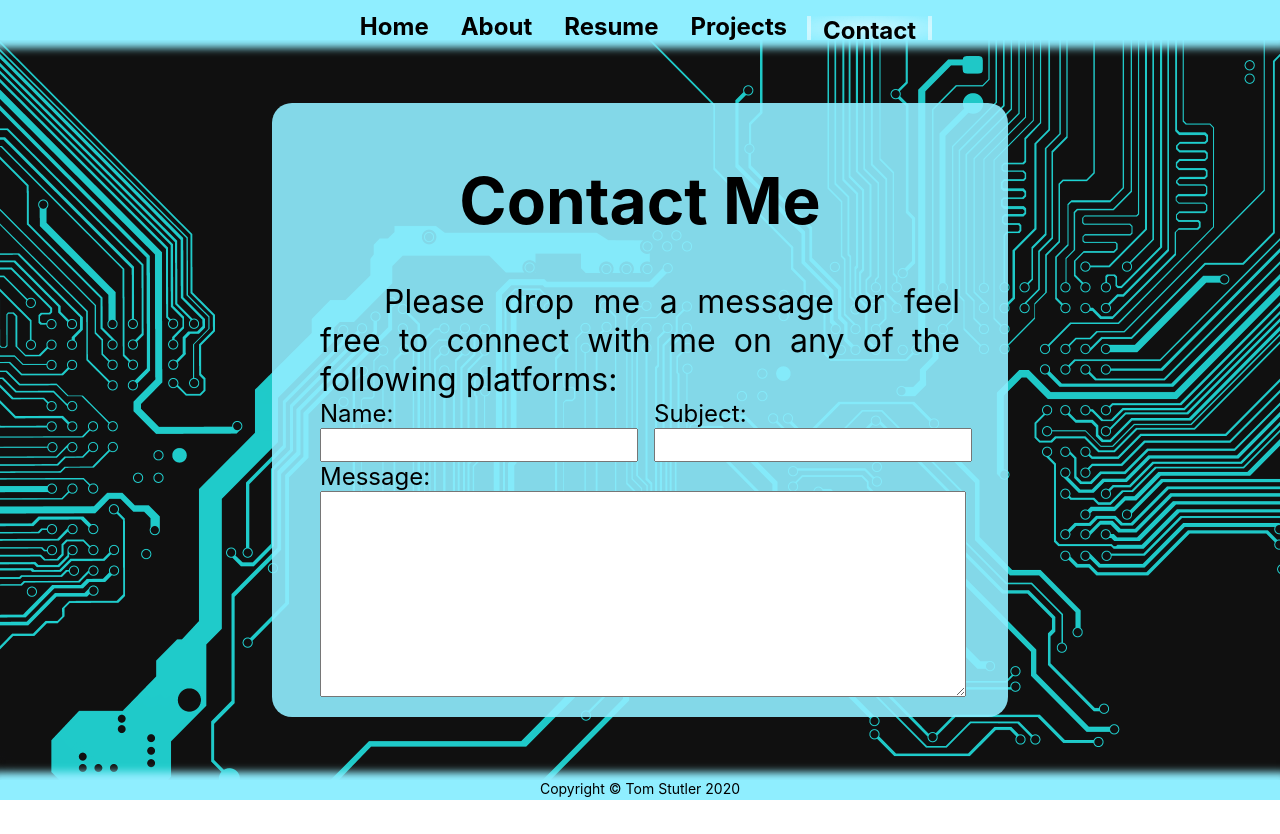
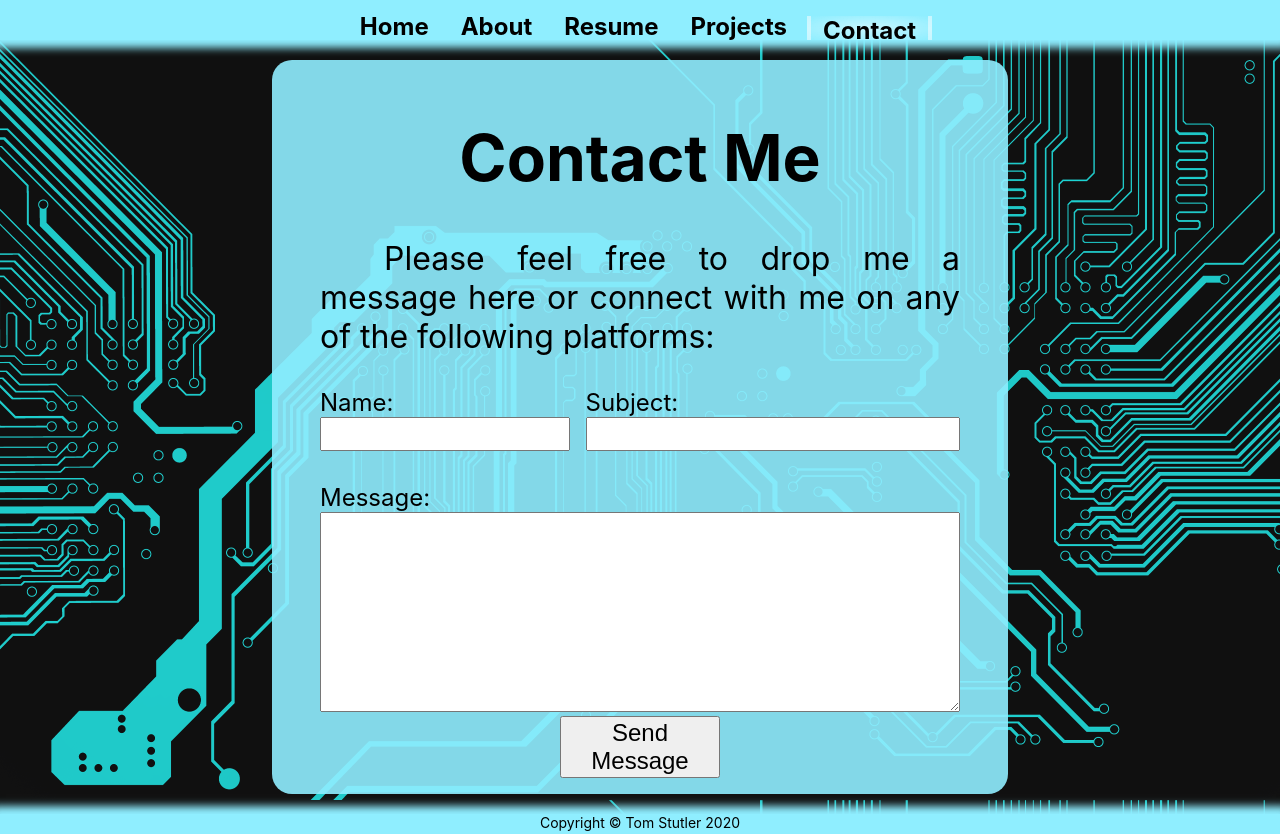
Before and after one commit to MadTofu22/MadTofu22.github.io, a React (Create React App) app: page /#/contact in a window 1280 px wide. Before the commit the page ends 800 px from the top, so only its background shows below. Built offline with nearby package versions, Linux system fonts and the light colour scheme; no server answers.

Commit message:
added emailjs and dotenv to the package bundle. contact form now sends me an email

```diff
--- a/package.json
+++ b/package.json
@@ -3,6 +3,8 @@
   "version": "0.1.0",
   "private": true,
   "dependencies": {
+    "dotenv": "^8.2.0",
+    "emailjs-com": "^2.6.4",
     "react": "^17.0.1",
     "react-dom": "^17.0.1",
     "react-router-dom": "^5.2.0",
--- a/src/components/App/App.css
+++ b/src/components/App/App.css
@@ -66,6 +66,5 @@ footer {
     text-align: justify;
     text-justify: auto;
 	text-indent: 2em;
-	max-width: 80vh;
 	margin: 0% auto;
 }
--- a/src/components/ContactDisplay/Contact.css
+++ b/src/components/ContactDisplay/Contact.css
@@ -2,18 +2,41 @@
 .messageForm {
     display: flex;
     flex-direction: column;
+    width: 100%;
 }
 
 .formTop {
     display: inline-flex;
-}
-
-.formField {
-    margin-right: 1em;
+    justify: space-between;
+    margin: 2em 0em;
+    width: 100%;
+    max-width: 100%;
+    min-width: 100%;
 }
 
 .formInput, .formLabel {
     font-size: 1.5em;
+}
+
+.formButton {
+    align-self: center;
+    font-size: 1.5em;
+    width: 20vh;
+}
+
+#subjectField {
+    width: 60%;
+}
+
+#nameField {
+    width: 40%;
+    margin-right: 1em;
+}
+
+#nameInput, #subjectInput {
+    width: 100%;
+    margin: 0em;
+    box-sizing: border-box;
 }
 
 #messageInput {
@@ -21,4 +44,5 @@
     width: 100%;
     max-width: 100%;
     min-width: 100%;
+    box-sizing: border-box;
 }
--- a/src/components/ContactDisplay/ContactDisplay.js
+++ b/src/components/ContactDisplay/ContactDisplay.js
@@ -1,7 +1,12 @@
 import React, {Component} from 'react';
-import './Contact.css'
+import './Contact.css';
+
+// Import EmailJS and dotenv
+import emailjs, {init} from 'emailjs-com';
+init(process.env.REACT_APP_EMAILJS_USERID);
 
 class ContactDisplay extends Component {
+
     state = {
         nameInput: '',
         subjectInput: '',
@@ -17,63 +22,94 @@ class ContactDisplay extends Component {
         });
     }
 
+    // This function handles sending the email using emailjs when the send message button is clicked
+    handleSubmit = (event) => {
+
+        const templateParams = {
+            from_name: this.state.nameInput,
+            subject: this.state.subjectInput,
+            message: this.state.messageInput,
+        };
+        const serviceId = process.env.REACT_APP_EMAILJS_SERVICEID;
+        const templateId = process.env.REACT_APP_EMAILJS_TEMPLATEID;
+
+        event.preventDefault();
+
+        emailjs
+            .send(serviceId, templateId, templateParams)
+            .then(function(response) {
+                console.log('SUCCESS!', response.status, response.text);
+                event.target.reset();
+                alert('Message sent! Thanks for contacting me!'); // Need to replace with custom modal
+            }, function(error) {
+               console.log('FAILED...', error);
+            });
+    }
+
     render () {
-        console.log(this.state);
+        // console.log(this.state);
 
         return (
             <div className='foreground'>
                 <h1 className='contentHeader contact'>Contact Me</h1>
-                <p className='contentTextBlock contact'>Please drop me a message or feel free to connect with me on any of the following platforms:</p>
-                <form className='messageForm contact'>
+                <p className='contentTextBlock contact'>Please feel free to drop me a message here or  connect with me on any of the following platforms:
+
+                </p>
+                <form
+                className='messageForm contact'
+                onSubmit={event => this.handleSubmit(event)} >
                     <div className='formTop contact'>
-                        <div className='formField contact'>
+                        <div className='formField contact' id='nameField'>
                             <label
                                 htmlFor='nameInput'
-                                className='formLabel contact'
-                            >
+                                className='formLabel contact' >
                                 Name:
                             </label>
                             <br/>
                             <input
                                 className='formInput contact'
+                                name='nameInput'
                                 id='nameInput'
                                 onChange={event => this.handleChange(event, 'name')}
-                            ></input>
+                            />
                         </div>
-                        <div className='formField contact'>
+                        <div className='formField contact' id='subjectField'>
                             <label
                                 htmlFor='subjectInput'
-                                className='formLabel contact'
-                            >
+                                className='formLabel contact' >
                                 Subject:
                             </label>
                             <br/>
                             <input
                                 type='text'
                                 className='formInput contact'
+                                name='subjectInput'
                                 id='subjectInput'
                                 onChange={event => this.handleChange(event, 'subject')}
-                            ></input>
-                        </div>
-                        <div>
-
+                            />
                         </div>
                     </div>
                     <div className='formArea contact'>
                         <label
                             htmlFor='messageInput'
-                            className='formLabel contact'
-                        >
+                            className='formLabel contact' >
                             Message:
                         </label>
                         <br/>
                         <textarea
+                            required
                             className='formInput contact'
+                            name='messageInput'
                             id='messageInput'
                             onChange={event => this.handleChange(event, 'message')}
-                        >
-                        </textarea>
+                        />
                     </div>
+                    <button
+                        className='formButton contact'
+                        type='submit'
+                        name='submitButton' >
+                        Send Message
+                    </button>
                 </form>
             </div>
         );
--- a/src/components/NavBar/NavBar.js
+++ b/src/components/NavBar/NavBar.js
@@ -32,8 +32,8 @@ class NavBar extends Component {
 
         return (
             <>
-                {pages.map(page => {
-                    return <NavButton page={page} />
+                {pages.map((page, index) => {
+                    return <NavButton key={index} page={page} />
                 })}
             </>
         );
--- a/src/components/NavBar/NavButton.js
+++ b/src/components/NavBar/NavButton.js
@@ -10,7 +10,7 @@ class NavButton extends Component {
     }
 
     render () {
-        console.log(this.props)
+        // console.log(this.props);
         return (
             <div
                 className={
--- a/src/index.js
+++ b/src/index.js
@@ -2,6 +2,7 @@ import React from 'react';
 import ReactDOM from 'react-dom';
 import './index.css';
 import App from './components/App/App';
+require('dotenv').config({path: '../../.env'});
 
 ReactDOM.render(
   <React.StrictMode>
```
Also changed, not shown: 2 other files (tests, documents, lock files or other folders).
